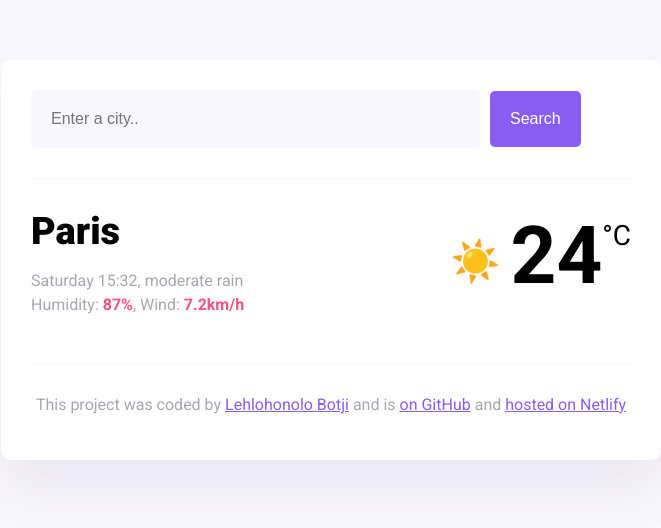
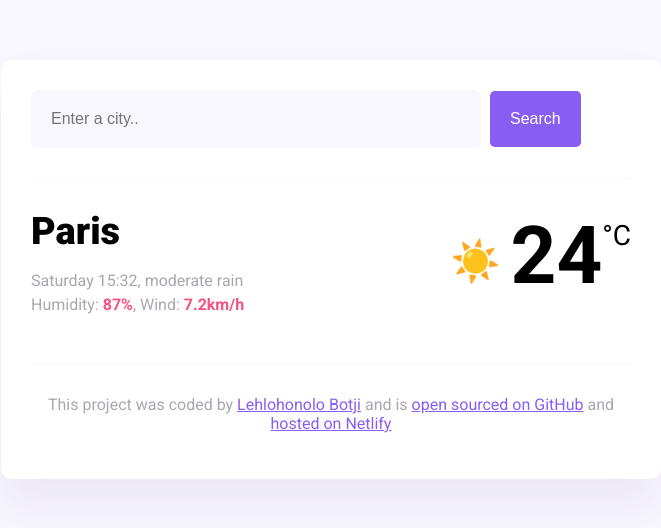
Before and after one commit to lbotji/first-weather-app, a plain HTML site: page index.html in a window 1280 px wide. Shown: the whole page, without its empty margins (309-970 px from the left). Drawn offline with nearby package versions, Linux system fonts and the light colour scheme.

Commit message:
updated github link

```diff
--- a/index.html
+++ b/index.html
@@ -50,7 +50,7 @@
         <p>
           This project was coded by
           <a href="https://github.com/lbotji" target="_blank">Lehlohonolo Botji</a> and is
-          <a href="https://github.com/lbotji/first-weather-app" target="_blank"> on GitHub</a> and
+          <a href="https://github.com/lbotji/first-weather-app" target="_blank">open sourced on GitHub</a> and
           <a href="https://amazingweather.netlify.app/" target="_blank">hosted on Netlify</a>
         </p>
       </footer>
```
